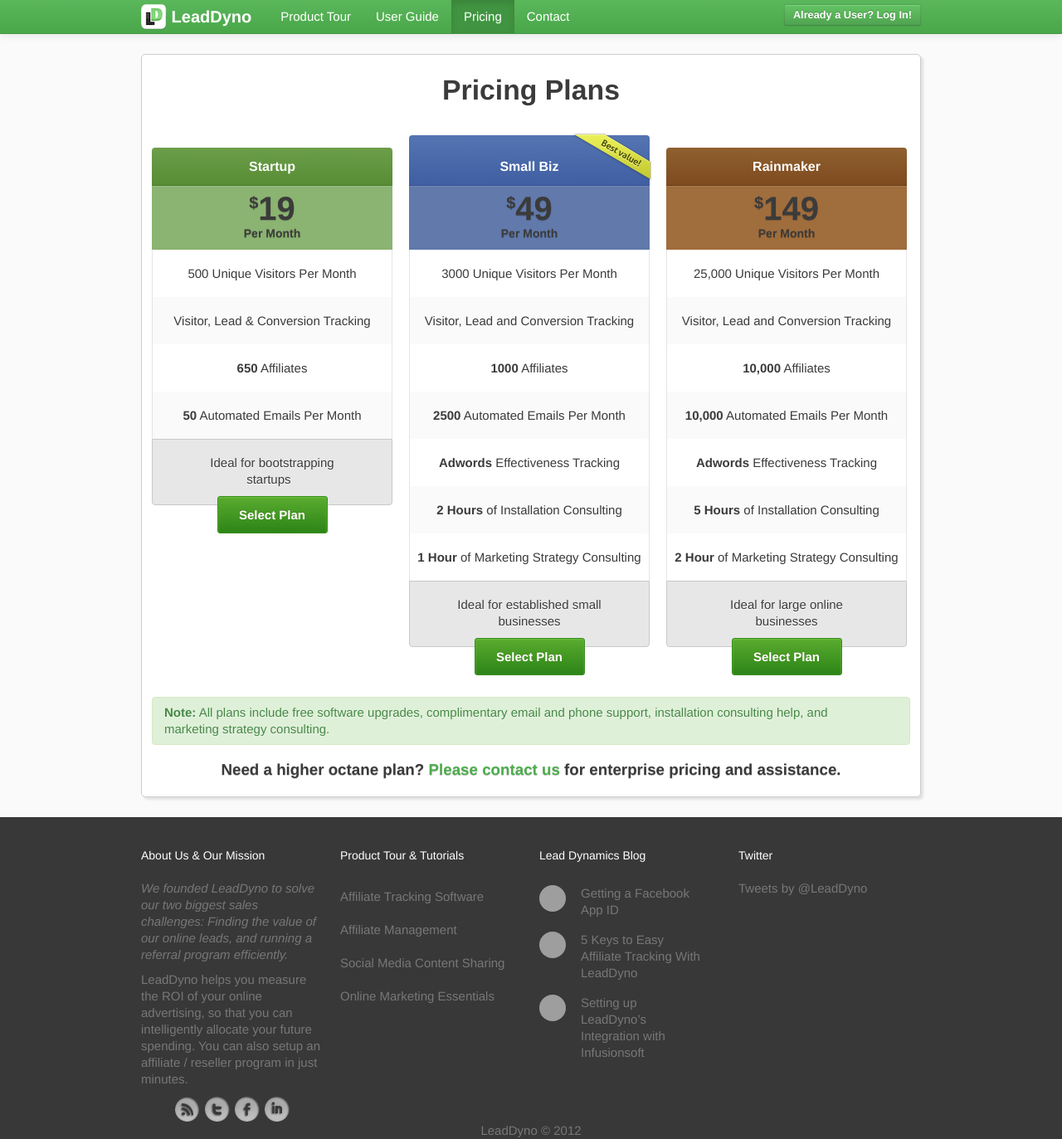
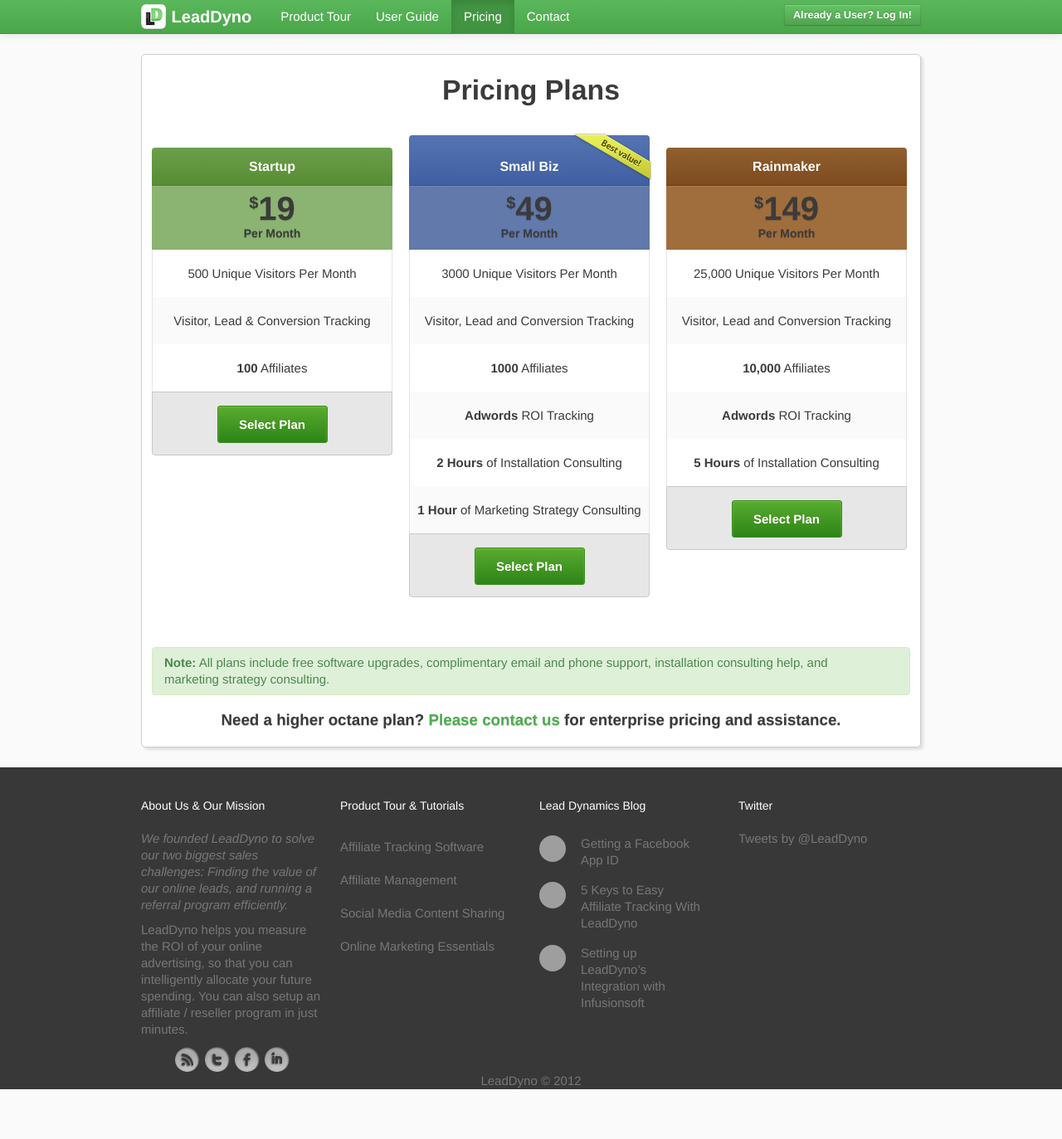
Before and after one commit to LeadDyno/leaddyno-website, a Jekyll site: the page built from pricing.html, in a window 1280 px wide. Shown: the whole page at 83% size. Built offline with Jekyll 4.4.1, drawn with Linux system fonts in a browser that asks for light colours; nearby versions of some CDN libraries; comment, search, counter and statistics services are not loaded; after the commit the page ends 1313 px from its top, so only the background shows below that; grey boxes are pictures that could not be loaded.

Commit message:
Update pricing per brett's feedback

```diff
--- a/pricing.html
+++ b/pricing.html
@@ -25,13 +25,12 @@
                       500 Unique Visitors Per Month
                     </li>
                     <li>Visitor, Lead &amp; Conversion Tracking</li>
-                    <li><strong>650</strong> Affiliates</li>
-                    <li><strong>50</strong> Automated Emails Per Month</li>
+                    <li><strong>100</strong> Affiliates</li>
                   </ul>
                 </div>
-                <div class="utopia-minimal-select">
-                  <div>
-                    Ideal for bootstrapping <br/> startups &nbsp; <a
+                <div class="utopia-minimal-select" style="height:75px;">
+                  <div style="margin-top:-12px">
+	                  <a
                     href="https://app.leaddyno.com/signup?plan=startup_m19_t14" class="button"><span>Select Plan</span></a>
                   </div>
                 </div>
@@ -52,15 +51,13 @@
                     </li>
                     <li>Visitor, Lead and Conversion Tracking</li>
                     <li><strong>1000</strong> Affiliates</li>
-                    <li><strong>2500</strong> Automated Emails Per Month</li>
-                    <li><strong>Adwords</strong> Effectiveness Tracking</li>
+                    <li><strong>Adwords</strong> ROI Tracking</li>
                     <li><strong>2 Hours</strong> of Installation Consulting</li>
                     <li><strong>1 Hour</strong> of Marketing Strategy Consulting</li>
                   </ul>
                 </div>
-                <div class="utopia-minimal-select">
-                  <div>
-                    Ideal for established small <br/>businesses <a
+                <div class="utopia-minimal-select" style="height:75px;">
+                  <div style="margin-top:-12px"><a
                     href="https://app.leaddyno.com/signup?plan=smallbiz_m49_t14" class="button"><span>Select Plan</span></a>
                   </div>
                 </div>
@@ -80,15 +77,12 @@
                     </li>
                     <li>Visitor, Lead and Conversion Tracking</li>
                     <li><strong>10,000</strong> Affiliates</li>
-                    <li><strong>10,000</strong> Automated Emails Per Month</li>
-                    <li><strong>Adwords</strong> Effectiveness Tracking</li>
+                    <li><strong>Adwords</strong> ROI Tracking</li>
                     <li><strong>5 Hours</strong> of Installation Consulting</li>
-                    <li><strong>2 Hour</strong> of Marketing Strategy Consulting</li>
                   </ul>
-                  <div class="utopia-minimal-select">
-                    <div>
-                      Ideal for large online <br/>businesses <a
-                      href="https://app.leaddyno.com/signup?plan=rainmaker_m149_t14"
+                  <div class="utopia-minimal-select" style="height:75px;">
+                    <div style="margin-top:-12px">
+                      <a href="https://app.leaddyno.com/signup?plan=rainmaker_m149_t14"
                       class="button"><span>Select Plan</span></a>
                     </div>
                   </div>
```
